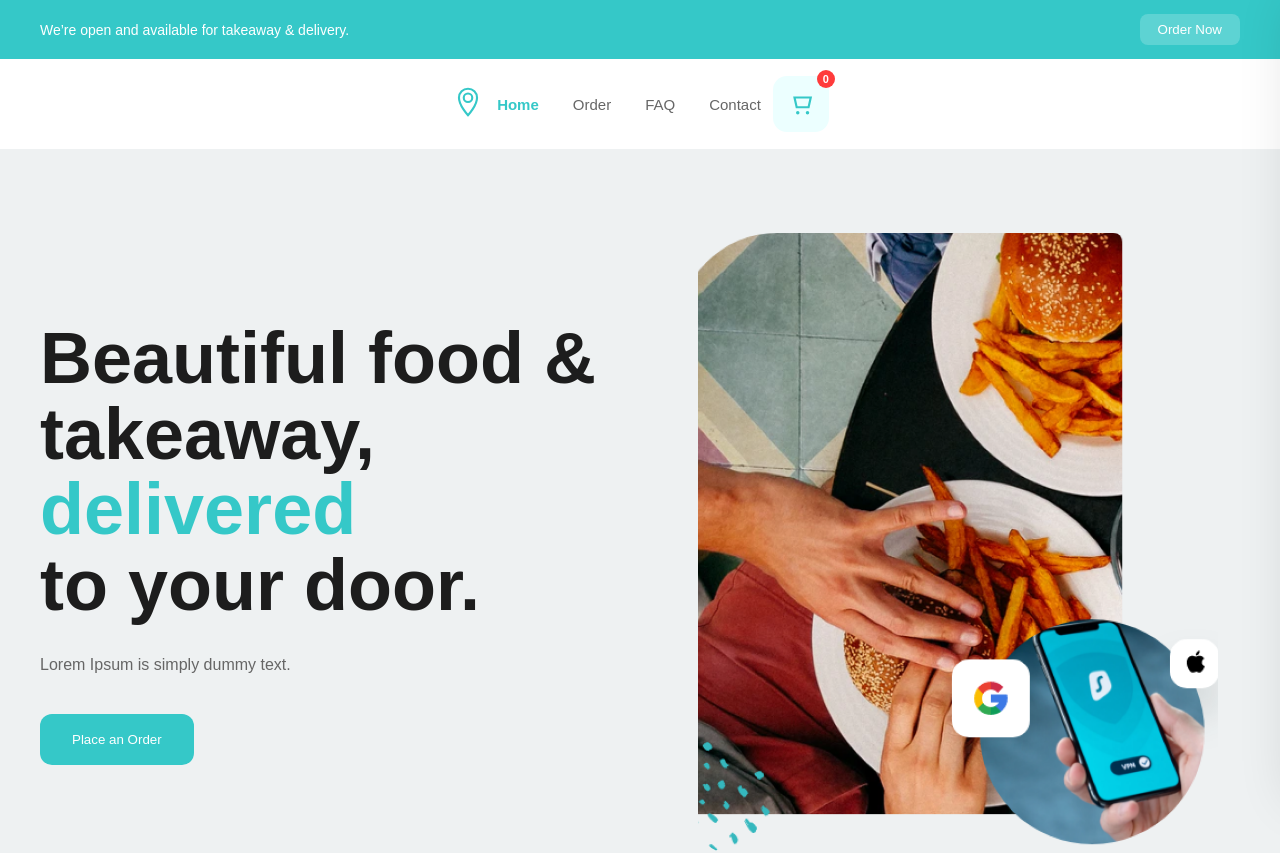
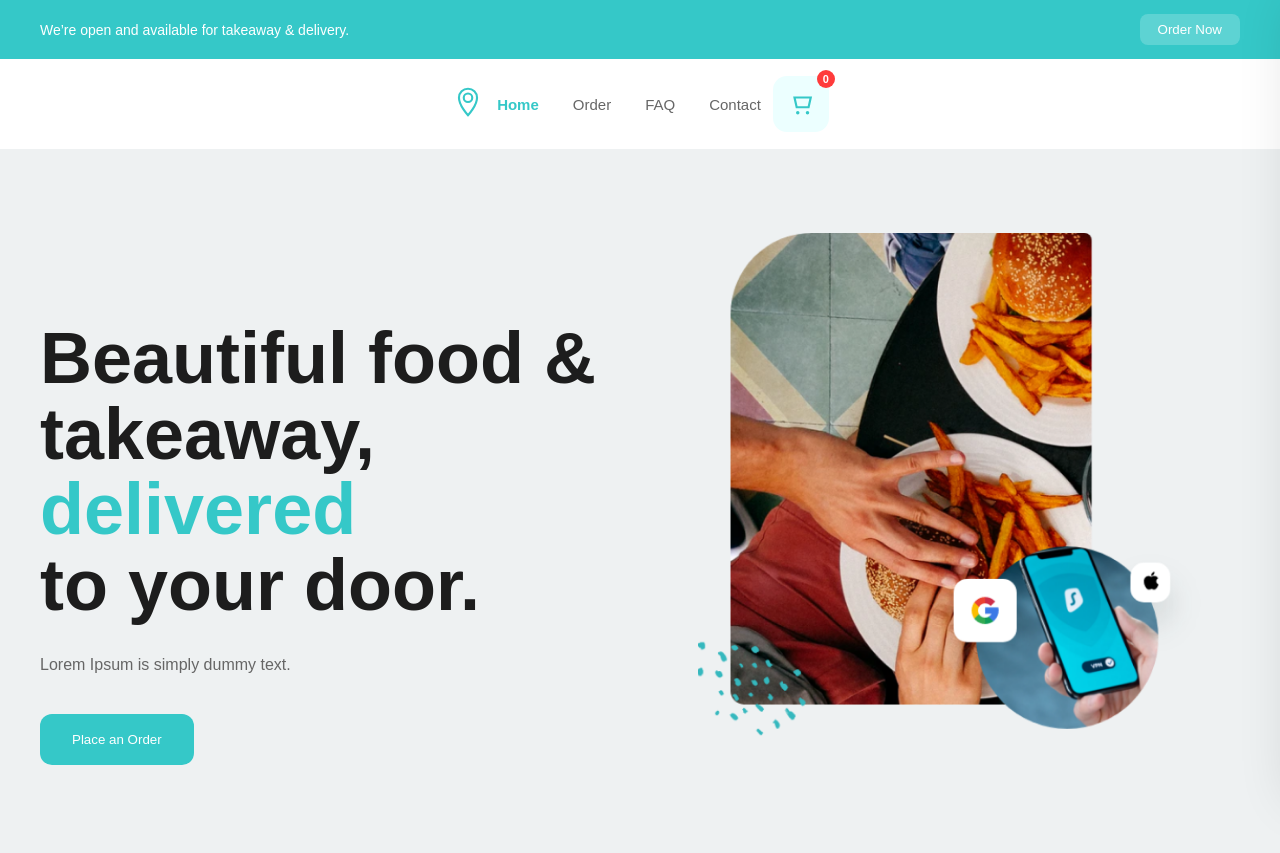
Before and after one commit to Somto-dev1234/Food-delivery, a React (Vite) app: page / in a window 1280 px wide. Shown: the top 853 px of the page. Built offline with nearby package versions, Linux system fonts and the light colour scheme.

Commit message:
the image was streached i just fixed it via index.css

```diff
--- a/src/index.css
+++ b/src/index.css
@@ -11,11 +11,29 @@ html {
 body {
   margin: 0;
 }
+/* =========================
+   Anti-stretch overrides (place at end)
+========================= */
 
-img {
-  max-width: 100%;
+/* Force images to keep aspect ratio */
+img,
+.card img,
+.menuCard img,
+.itemCard img {
+  width: 100%;
+  height: auto !important;
+  object-fit: cover; /* change to "contain" if you don't want cropping */
+}
+
+/* If you have image wrappers forcing a height */
+.card .image,
+.menuCard .image,
+.itemCard .image,
+.cardImg,
+.menuImg,
+.itemImg {
+  width: 100%;
   height: auto;
-  display: block;
 }
 
 /* Optional but helpful to avoid overflow from long text */
```
